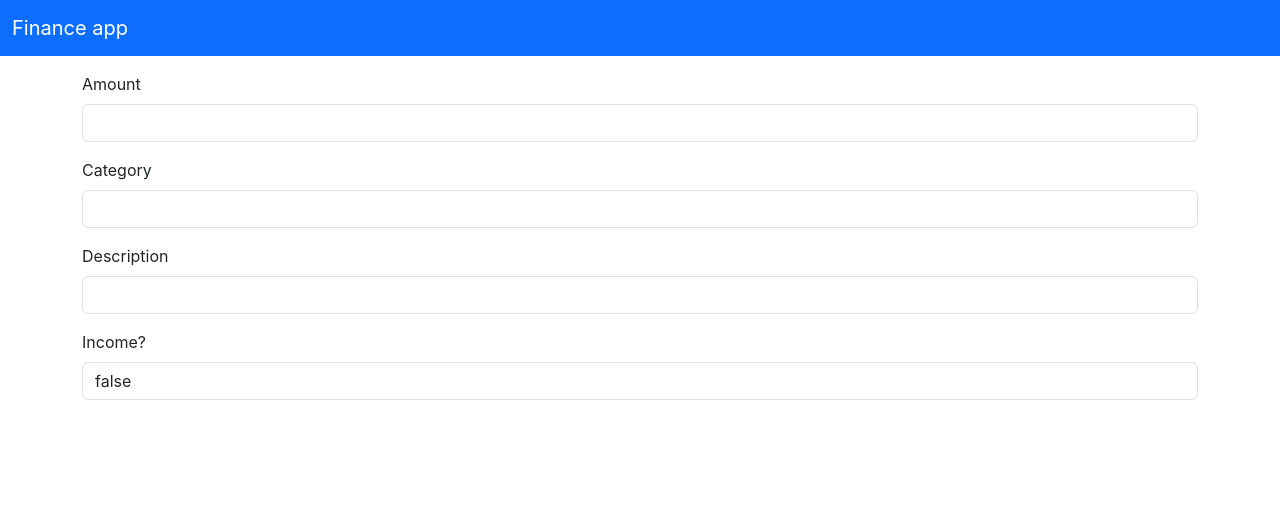
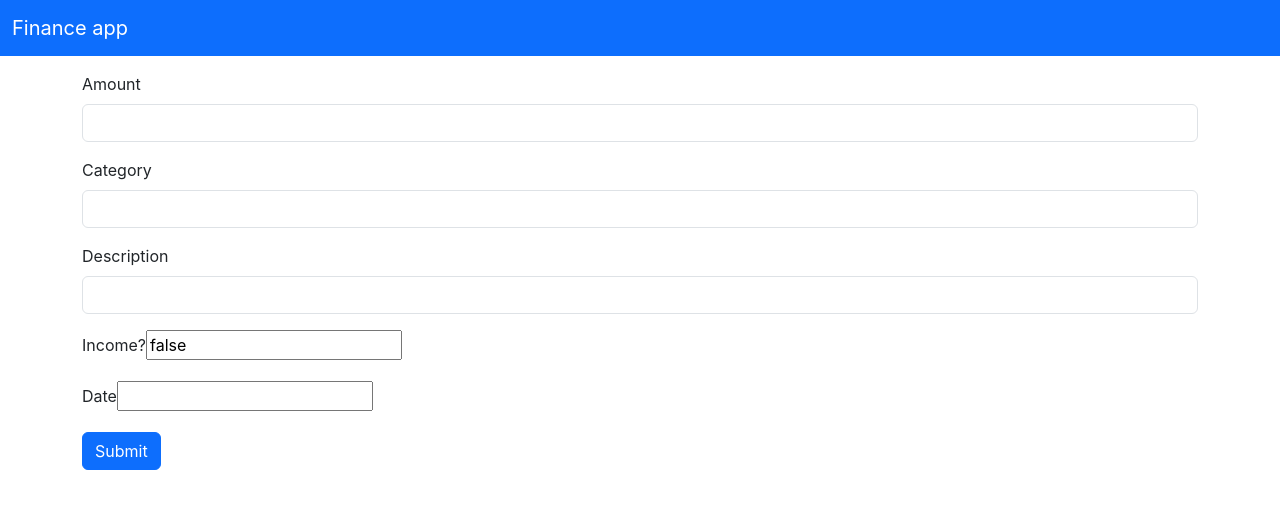
Before and after one commit to kitou88C39/fast_react_app, a React (Create React App) app in the folder React/finance_app/: page / in a window 1280 px wide. Shown: the top 508 px of the page. Built offline with nearby package versions, Linux system fonts and the light colour scheme; no server answers.

Commit message:
Edit main.py

```diff
--- a/React/finance_app/src/App.js
+++ b/React/finance_app/src/App.js
@@ -100,13 +100,29 @@ const App = () => {
             </label>
             <input
               type='text'
-              className='form-control'
               id='is_income'
               name='is_income'
               onChange={handleInputChange}
               value={formData.is_income}
             />
           </div>
+
+          <div className='mb-3'>
+            <label htmlFor='date' className='form-label'>
+              Date
+            </label>
+            <input
+              type='text'
+              id='date'
+              name='date'
+              onChange={handleInputChange}
+              value={formData.date}
+            />
+          </div>
+
+          <button type='submit' className='btn btn-primary'>
+            Submit
+          </button>
         </form>
       </div>
     </div>
```
Also changed, not shown: 1 other file (tests, documents, lock files or other folders).
